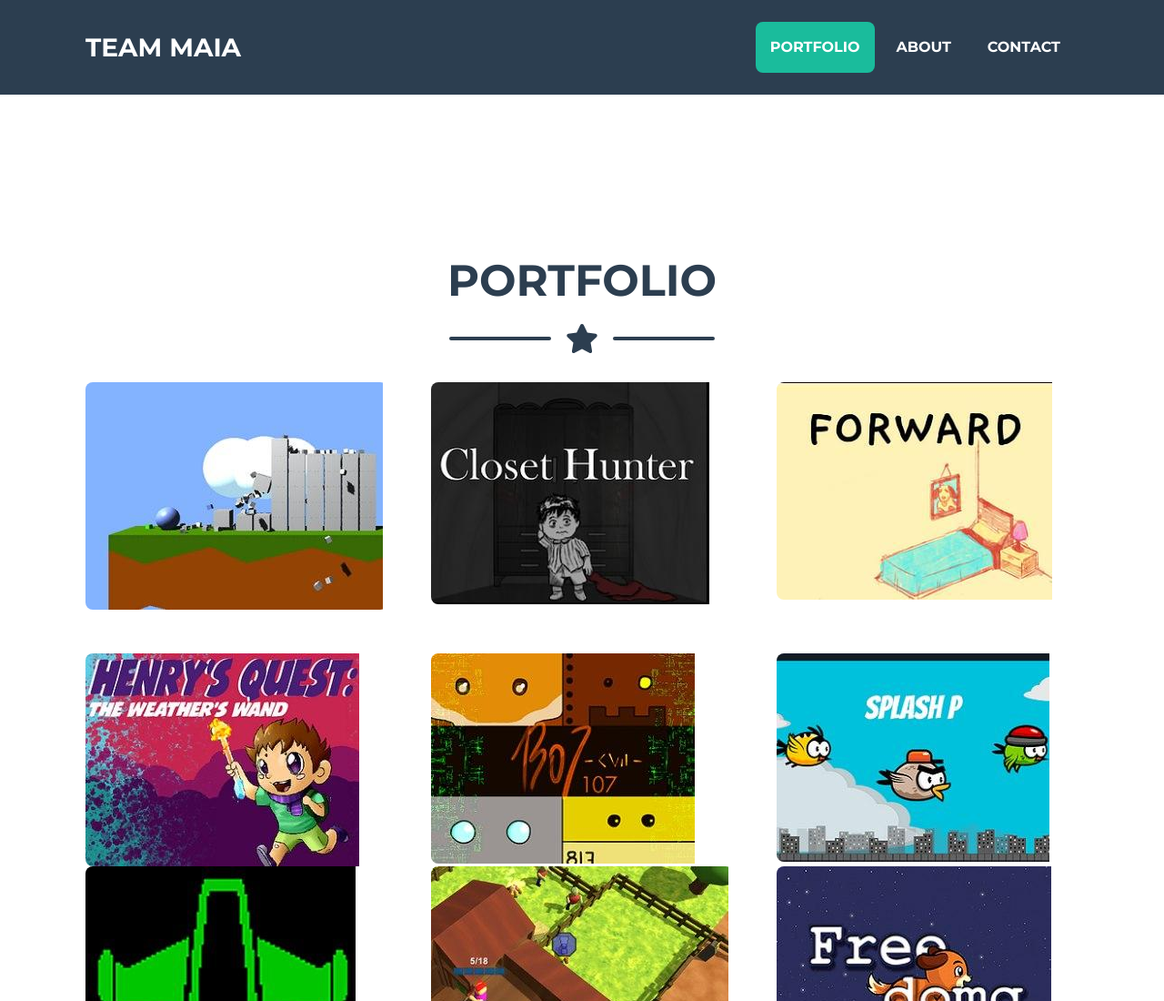
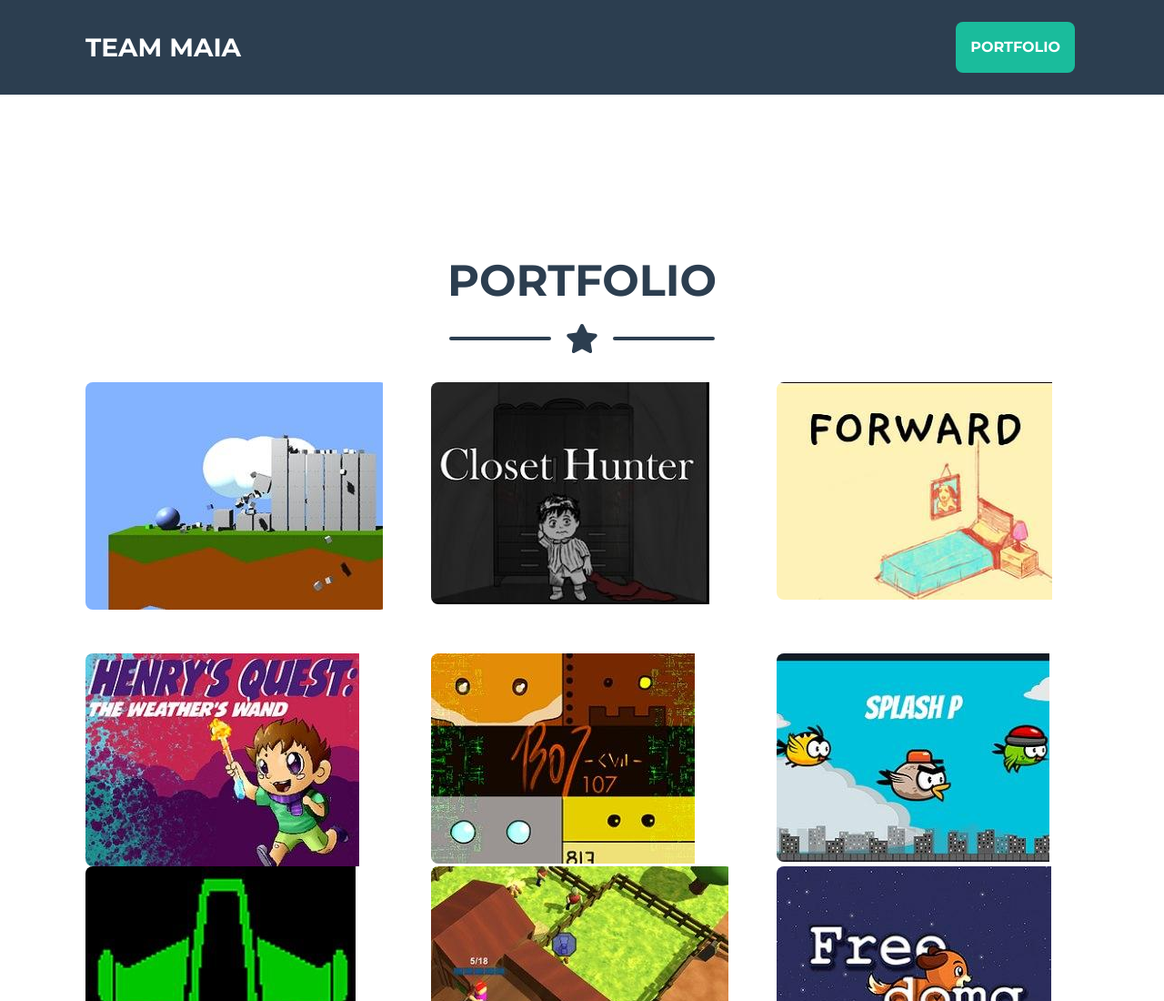
Before and after one commit to team-maia/team-maia.github.io, a plain HTML site: page index.html in a window 1280 px wide. Shown: the top 1100 px of the page at 91% size. Drawn offline with nearby package versions, Linux system fonts and the light colour scheme.

Commit message:
Update index.html

```diff
--- a/index.html
+++ b/index.html
@@ -28,8 +28,7 @@
                 <div class="collapse navbar-collapse" id="navbarResponsive">
                     <ul class="navbar-nav ml-auto">
                         <li class="nav-item mx-0 mx-lg-1"><a class="nav-link py-3 px-0 px-lg-3 rounded js-scroll-trigger" href="#portfolio">Portfolio</a></li>
-                        <li class="nav-item mx-0 mx-lg-1"><a class="nav-link py-3 px-0 px-lg-3 rounded js-scroll-trigger" href="#about">About</a></li>
-                        <li class="nav-item mx-0 mx-lg-1"><a class="nav-link py-3 px-0 px-lg-3 rounded js-scroll-trigger" href="#contact">Contact</a></li>
+
                     </ul>
                 </div>
             </div>
```
